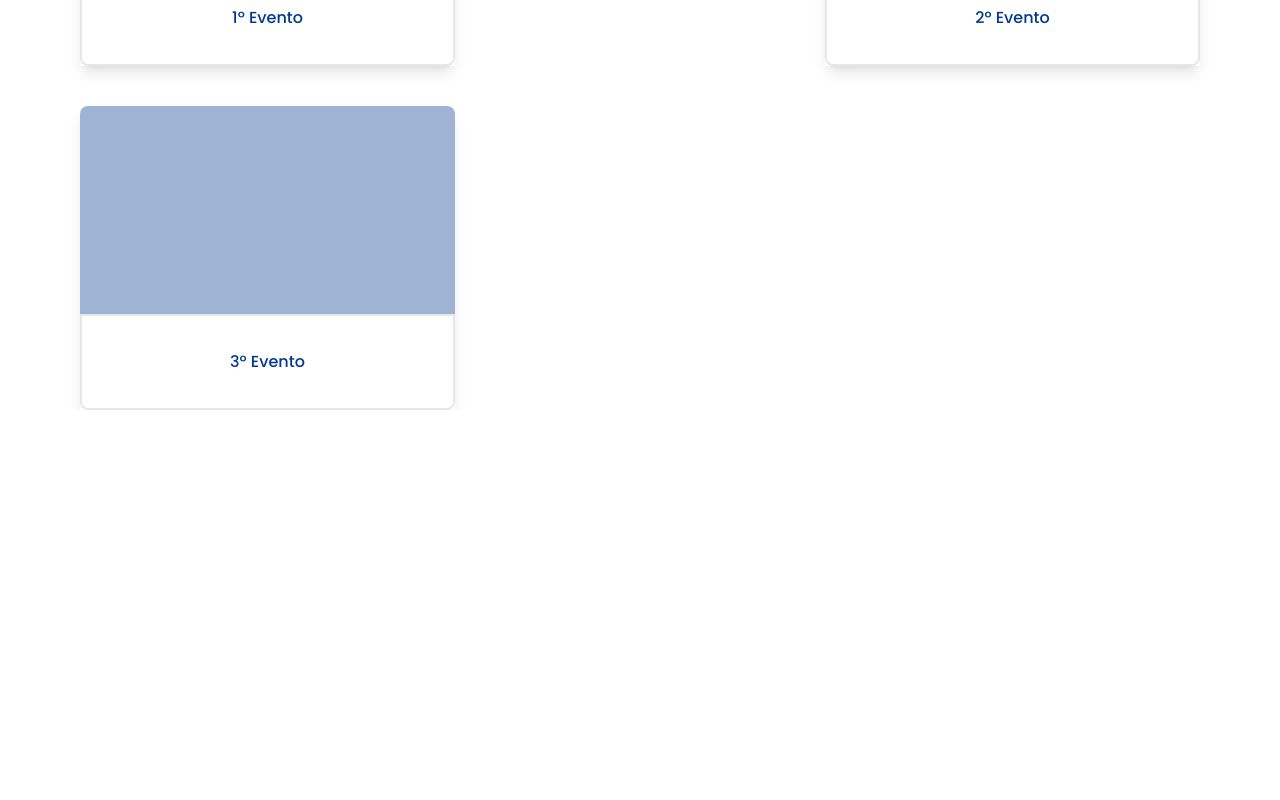
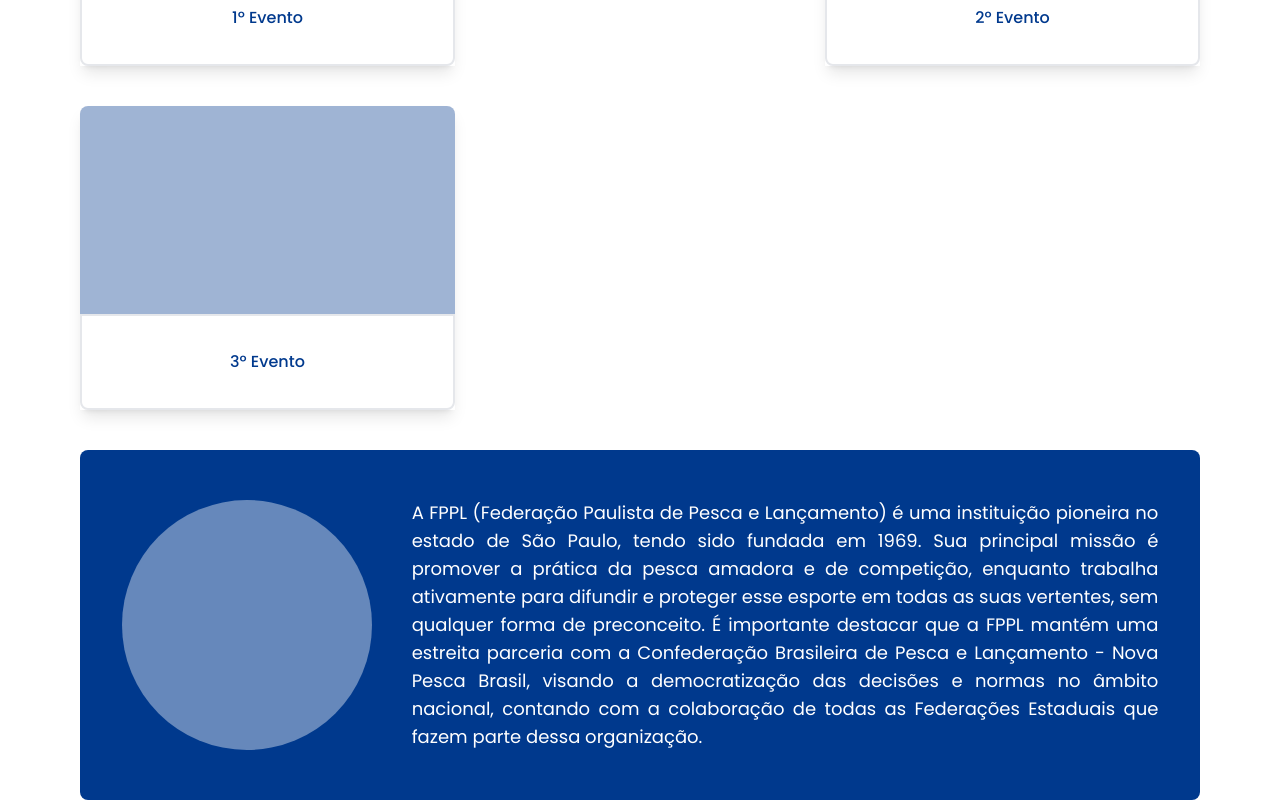
Before and after one commit to miguel-barros/fppl, a Next.js app: page / in a window 1280 px wide. Shown: the part 2553-3353 px from the top of the page. Before the commit the page ends 2963 px from the top, so only its background shows below. Built offline with nearby package versions, Linux system fonts and the light colour scheme.

Commit message:
feat: creating textarea component

```diff
--- a/src/app/page.tsx
+++ b/src/app/page.tsx
@@ -2,6 +2,7 @@
 import { Event } from "@/components/Event"
 import { Schedule } from "@/components/Schedule"
 import SocialMedia from "@/components/SocialMedia"
+import TextArea from "@/components/TextArea"
 import Title from "@/components/Title"
 import { categories } from "@/mock/categories"
 import { events } from "@/mock/events"
@@ -61,6 +62,12 @@
           ))}
         </Event.Grid>
       </section>
+      <section>
+        <TextArea
+          text="A FPPL (Federação Paulista de Pesca e Lançamento) é uma instituição pioneira no estado de São Paulo, tendo sido fundada em 1969. Sua principal missão é promover a prática da pesca amadora e de competição, enquanto trabalha ativamente para difundir e proteger esse esporte em todas as suas vertentes, sem qualquer forma de preconceito. É importante destacar que a FPPL mantém uma estreita parceria com a Confederação Brasileira de Pesca e Lançamento - Nova Pesca Brasil, visando a democratização das decisões e normas no âmbito nacional, contando com a colaboração de todas as Federações Estaduais que fazem parte dessa organização."
+          image="."
+        />
+      </section>
     </main>
   )
 }
--- /dev/null
+++ b/src/components/TextArea/index.tsx
@@ -0,0 +1,20 @@
+import React from "react"
+
+interface TextAreaProps {
+  text: string
+  image?: string
+  className?: string
+}
+
+export default function TextArea({ text, image, className }: TextAreaProps) {
+  return (
+    <div
+      className={`flex h-[350px] items-center justify-center gap-10 rounded-lg bg-primary ${className}`}
+    >
+      {image && (
+        <div className="h-[250px] w-[250px] rounded-full bg-white opacity-40" />
+      )}
+      <p className="w-8/12 text-justify text-lg text-white">{text}</p>
+    </div>
+  )
+}
```
